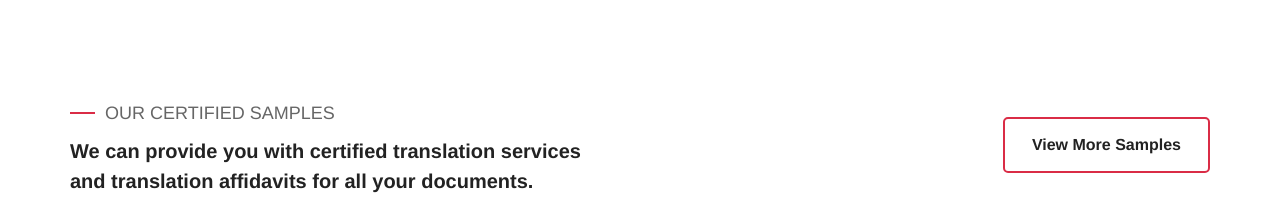
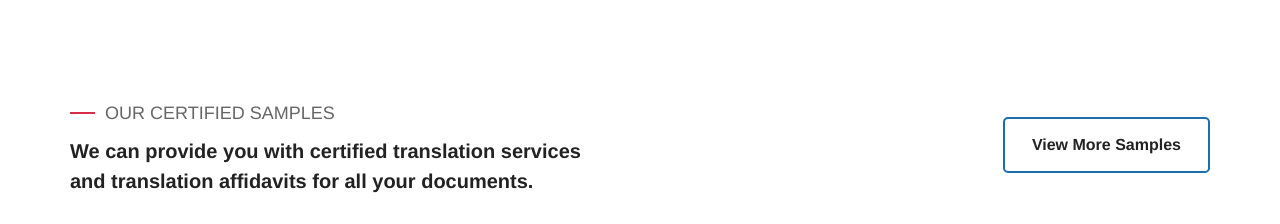
Before and after one commit to bienvenuetranslations/bienvenuetranslations.github.io, a plain HTML site: page index.html in a window 1280 px wide. Shown: the part 6636-6860 px from the top of the page. Drawn offline with nearby package versions, Linux system fonts and the light colour scheme; files whose address does not match are found by name.

```diff
--- a/assets/css/color.css
+++ b/assets/css/color.css
@@ -970,15 +970,15 @@
 }
 
 .project-style-four .title-inner .btn-box a{
-	border: 2px solid #da2c46;
+	border: 2px solid #1c6ead;
 }
 
 .project-style-four .title-inner .btn-box a:before{
-	background: #da2c46;
+	background: #1c6ead;
 }
 
 .project-style-four .title-inner .btn-box a:after{
-	background: #da2c46;
+	background: #1c6ead;
 }
 
 .video-section .inner-box .video-btn a{
--- a/index.html
+++ b/index.html
@@ -759,7 +759,7 @@
                     <h5>our certified samples</h5>
                     <h4>We can provide you with certified translation services <br> and translation affidavits for all your documents.</h4>
                 </div>
-                <div class="btn-box pull-right"><a href="index-5.html">View More Samples</a></div>
+                <div class="btn-box pull-right"><a href="samples">View More Samples</a></div>
             </div>
             <div class="two-column-carousel owl-carousel owl-theme owl-nav-none">
                 <div class="project-block-three">
```
